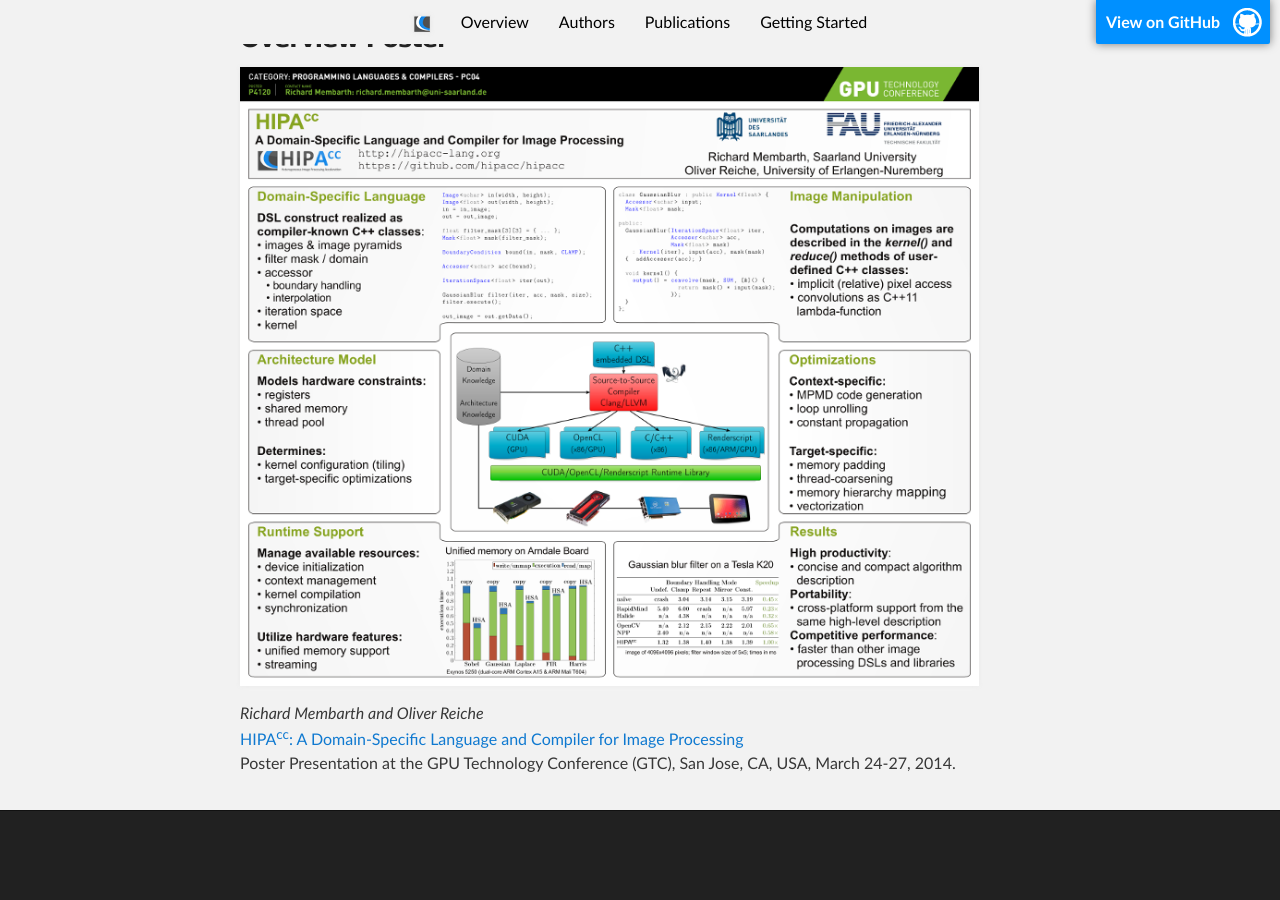
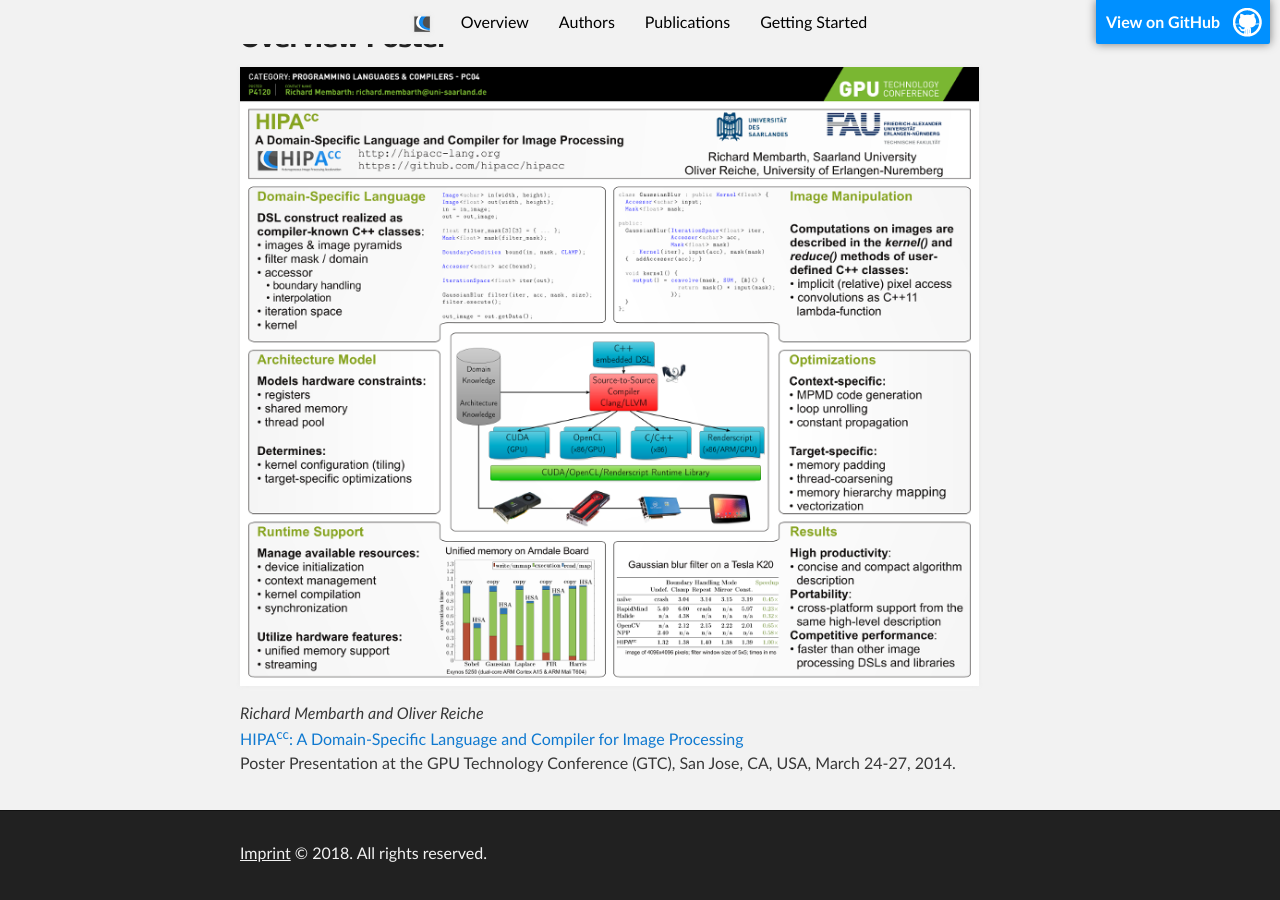
Before and after one commit to hipacc/hipacc.github.io, a Jekyll site: the page built from index.md, in a window 1280 px wide and 900 px high, scrolled down 2730 px. Built offline with Jekyll 4.4.1, drawn with Linux system fonts in a browser that asks for light colours; our own code applies the rules of GitHub Pages for plain Markdown files; before the commit the page ends 3581 px from its top, so only the background shows below that; some of the changed lines change nothing that is shown.

Commit message:
Fix wrong github metadata.

```diff
--- a/_config.yml
+++ b/_config.yml
@@ -1,9 +1,9 @@
 title: Hipacc
-repository: hipacc/hipacc
 description: The Heterogeneous Image Processing Acceleration Framework
 google_analytics:
 show_downloads: false
 theme: jekyll-theme-slate
+github_repo_url: https://github.com/hipacc/hipacc
 
 plugins:
   - jekyll-mentions
--- a/_layouts/hipacc.html
+++ b/_layouts/hipacc.html
@@ -21,7 +21,7 @@
         <li><a href="{% link index.md %}#publications">Publications</a></li>
         <li><a href="{% link install.md %}">Getting Started</a></li>
       </ul>
-      <a id="forkme_banner" href="{{ site.github.repository_url }}">View on GitHub</a>
+      <a id="forkme_banner" href="{{ site.github_repo_url }}">View on GitHub</a>
     </div>
 
     <!-- HEADER -->
@@ -49,10 +49,8 @@
     <!-- FOOTER  -->
     <div id="footer_wrap" class="outer">
       <footer class="inner">
-        {% if site.github.is_project_page %}
         <p class="copyright"><a href="https://www.uni-saarland.de/en/footer/dialogue/legal-notice.html">Imprint</a> &copy; {{ 'now' | date: '%Y' }}. All rights reserved.</p>
         <!--{% raw %}p class="copyright"><a href="{% link imprint.md %}">Imprint</a> &copy; {{ 'now' | date: '%Y' }}. All rights reserved.</p{% endraw %}-->
-        {% endif %}
       </footer>
     </div>
 
```
